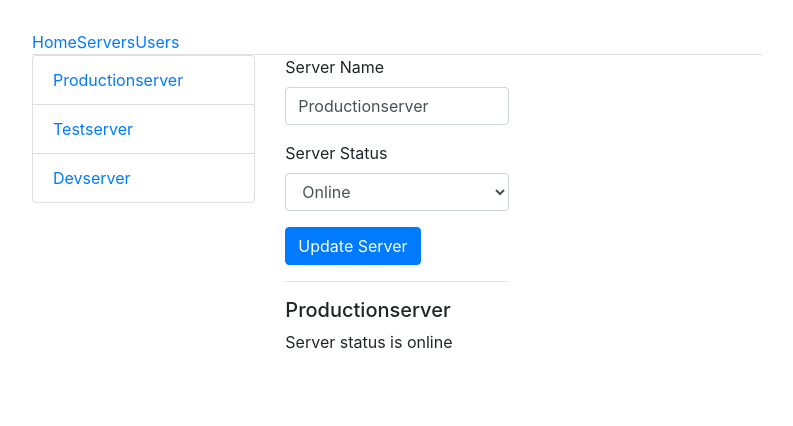
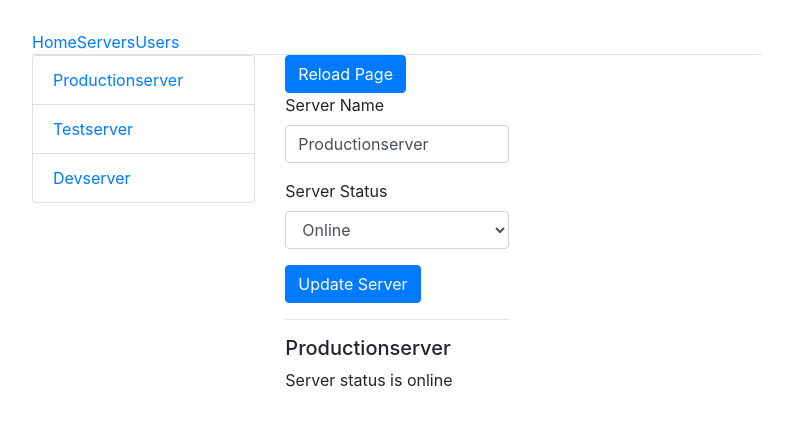
Before and after one commit to praveen199/Angular6, an Angular app in the folder routing-start/: page /servers in a window 1280 px wide. Shown: the top 426 px of the page, without its empty margins (53-846 px from the left). Built offline with nearby package versions, Linux system fonts and the light colour scheme.

Commit message:
11.9 : Using Relative Paths in Programmatic Navigation

```diff
--- a/routing-start/src/app/home/home.component.html
+++ b/routing-start/src/app/home/home.component.html
@@ -1,3 +1,3 @@
 <h4>Welcome to Server Manager 4.0</h4>
 <p>Manage your Servers and Users.</p>
-<button (click)="onLoadServers()"> Load Servers </button>
+<button (click)="onLoadServers()" class="btn btn-primary"> Load Servers </button>
--- a/routing-start/src/app/servers/servers.component.html
+++ b/routing-start/src/app/servers/servers.component.html
@@ -10,6 +10,7 @@
     </div>
   </div>
   <div class="col-xs-12 col-sm-4">
+    <button (click)="onReload()" class="btn btn-primary">Reload Page</button>
     <app-edit-server></app-edit-server>
     <hr>
     <app-server></app-server>
--- a/routing-start/src/app/servers/servers.component.ts
+++ b/routing-start/src/app/servers/servers.component.ts
@@ -1,6 +1,6 @@
 import { Component, OnInit } from '@angular/core';
 import { ServersService } from './servers.service';
-
+import {Router, ActivatedRoute} from "@angular/router";
 @Component({
   selector: 'app-servers',
   templateUrl: './servers.component.html',
@@ -9,10 +9,16 @@ import { ServersService } from './servers.service';
 export class ServersComponent implements OnInit {
    servers: {id: number, name: string, status: string}[] = [];
 
-  constructor(private serversService: ServersService) { }
+  constructor(private serversService: ServersService,
+              private router : Router,
+              private route : ActivatedRoute) { }
 
   ngOnInit() {
     this.servers = this.serversService.getServers();
   }
 
+  onReload() {
+    // this.router.navigate(['/servers']);
+    this.router.navigate(['servers'], {relativeTo: this.route});
+  }
 }
```
